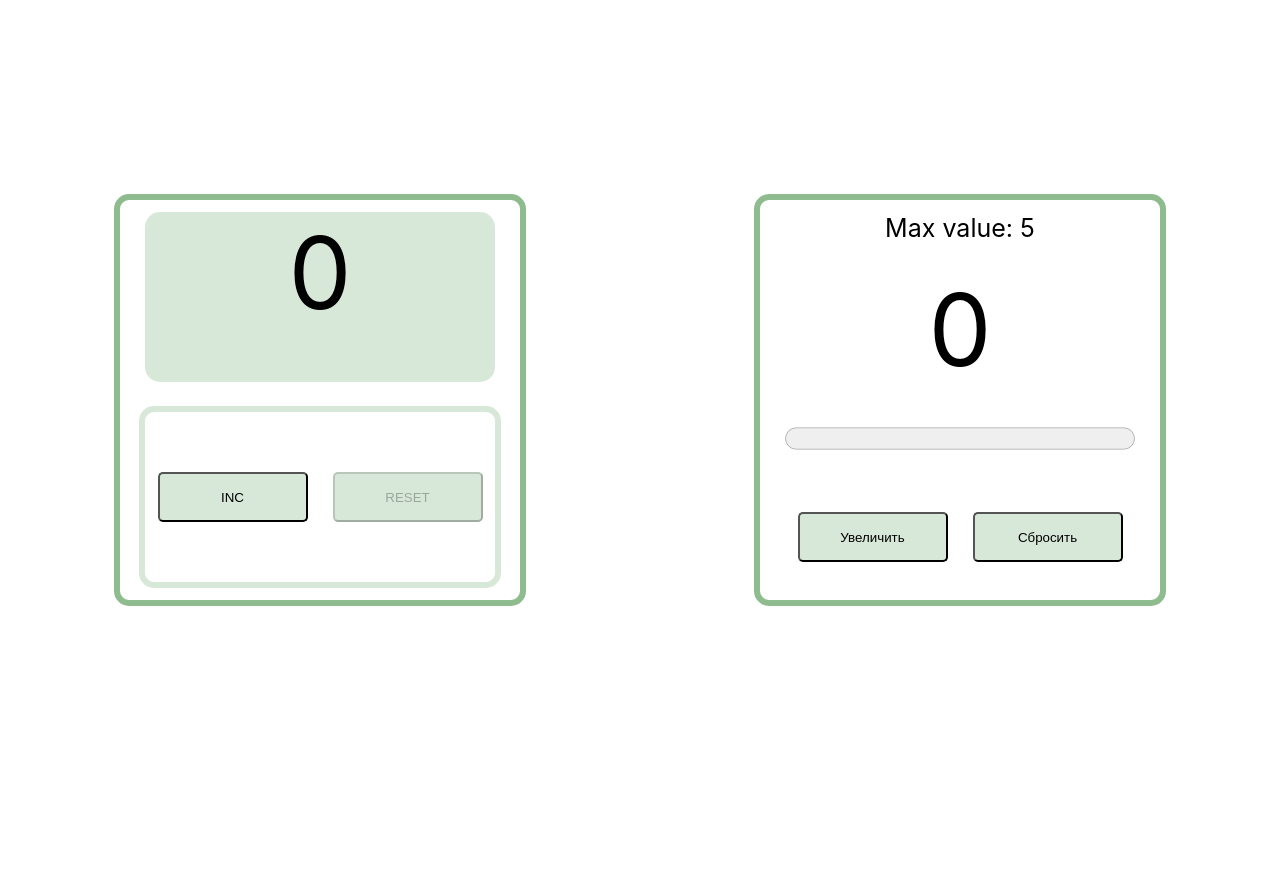
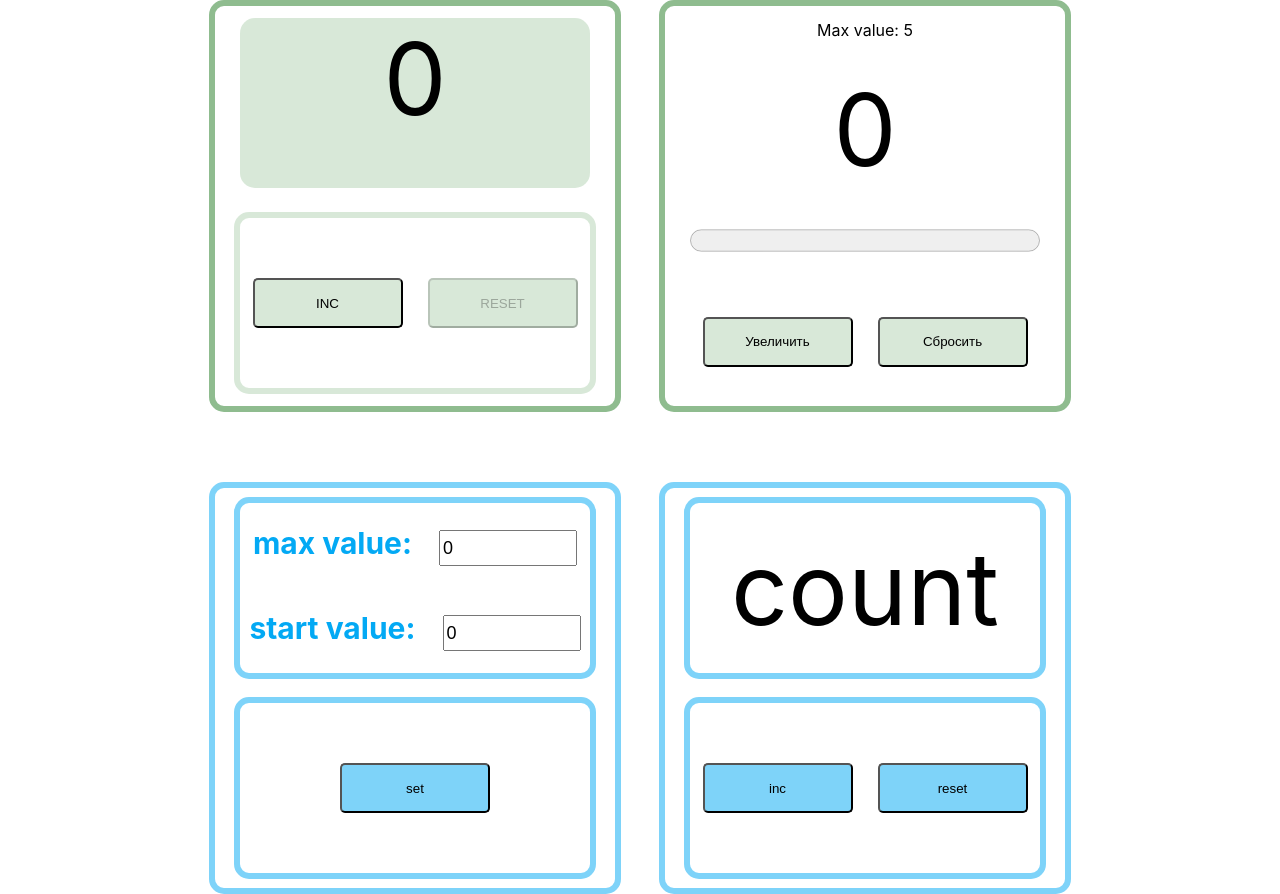
Before and after one commit to kalibria/counters, a React (Create React App) app: page / in a window 1280 px wide. Before the commit the page ends 800 px from the top, so only its background shows below. Built offline with nearby package versions, Linux system fonts and the light colour scheme.

Commit message:
added new counters

```diff
--- a/src/App.css
+++ b/src/App.css
@@ -1,11 +1,10 @@
 .App {
   text-align: center;
   display: flex;
+  flex-direction: column;
   justify-content: space-around;
   align-items: center;
-  height: 100vh;
-  font-size: 25px;
-
+  gap: 70px
 }
 
 .counter {
@@ -66,3 +65,46 @@
   width: 350px;
   height: 45px;
 }
+
+.wrapper {
+  width: 900px;
+  display: flex;
+  justify-content: space-around;
+  align-items: center;
+}
+
+.boxCounter {
+  width: 400px;
+  height: 400px;
+  border: 6px solid #03a9f482;
+  border-radius: 15px;
+  display: flex;
+  flex-direction: column;
+  justify-content: space-around;
+  align-items: center;
+}
+
+.elWrapper {
+  width: 350px;
+  min-height: 170px;
+  border-radius: 15px;
+  border: 6px solid #03a9f482;
+  font-size: 100px;
+  display: flex;
+  flex-direction: column;
+  justify-content: space-around;
+  align-items: center;
+}
+
+.form {
+  font-size: 30px;
+  color: #03a9f4;
+  font-weight: bold;
+}
+
+.input {
+  height: 30px;
+  font-size: 18px;
+  width: 130px;
+  margin-left: 20px;
+}
--- a/src/App.tsx
+++ b/src/App.tsx
@@ -2,13 +2,24 @@ import React from 'react';
 import './App.css';
 import {Counter} from "./components/Counter";
 import {ProgressCounter} from "./components/ProgressCounter";
+import {BoxCounter1} from "./components/BoxCounter1";
+import {BoxCounter2} from "./components/BoxCounter2";
 
 function App() {
   return (
-    <div className="App">
-      <Counter/>
-      <ProgressCounter/>
-    </div>
+      <div className="App">
+          <div className={'wrapper'}>
+              <Counter/>
+              <ProgressCounter/>
+          </div>
+
+          <div className={'wrapper'}>
+              <BoxCounter1/>
+              <BoxCounter2/>
+          </div>
+
+
+      </div>
   );
 }
 
--- /dev/null
+++ b/src/components/BoxCounter.tsx
@@ -0,0 +1,14 @@
+import React, {ReactNode} from "react";
+
+
+type BoxCounterProps = {
+    children: ReactNode;
+}
+
+export const BoxCounter = ({children}: BoxCounterProps) => {
+    return (
+        <div className={'boxCounter'}>
+            {children}
+        </div>
+    )
+}
--- /dev/null
+++ b/src/components/BoxCounter1.tsx
@@ -0,0 +1,21 @@
+import {BoxCounter} from "./BoxCounter";
+import {ElWrapper} from "./ElWrapper";
+import {Input} from "./Input";
+import {Button} from "./Button";
+
+export const BoxCounter1 = () => {
+    const onSetClick = () => {
+
+    }
+    return (
+        <BoxCounter>
+            <ElWrapper>
+                <Input name={'max value'} value={0}/>
+                <Input name={'start value'} value={0}/>
+            </ElWrapper>
+            <ElWrapper>
+                <Button name={'set'} handleClick={onSetClick} color={'#03a9f482'}/>
+            </ElWrapper>
+        </BoxCounter>
+    )
+}
--- /dev/null
+++ b/src/components/BoxCounter2.tsx
@@ -0,0 +1,23 @@
+import {FunctionComponent} from "react";
+import {BoxCounter} from "./BoxCounter";
+import {ElWrapper} from "./ElWrapper";
+import {Button} from "./Button";
+
+export const BoxCounter2: FunctionComponent = () => {
+    const onClickHandler = () => {
+
+    }
+
+    return (
+        <BoxCounter>
+            <ElWrapper>
+                <div>count</div>
+            </ElWrapper>
+            <ElWrapper flexDirection={'row'}>
+                <Button name={'inc'} handleClick={onClickHandler} color={'#03a9f482'}/>
+                <Button name={'reset'} handleClick={onClickHandler} color={'#03a9f482'}/>
+            </ElWrapper>
+
+        </BoxCounter>
+    )
+}
--- a/src/components/Button.tsx
+++ b/src/components/Button.tsx
@@ -2,12 +2,13 @@ import React from 'react';
 
 type ButtonProps = {
     name: string;
-    handleClick:() => void;
-    isDisabled?: boolean
+    handleClick: () => void;
+    isDisabled?: boolean;
+    color?: string
 }
 
-export const Button = ({name, handleClick, isDisabled}:ButtonProps) => {
+export const Button = ({name, handleClick, isDisabled, color:backgroundColor}: ButtonProps) => {
     return (
-        <button className={'button'} onClick={handleClick} disabled={isDisabled}>{name}</button>
+        <button  className={'button'} style={backgroundColor ? {backgroundColor} : {}} onClick={handleClick} disabled={isDisabled}>{name}</button>
     );
 };
--- /dev/null
+++ b/src/components/ElWrapper.tsx
@@ -0,0 +1,12 @@
+import React, {ReactNode} from "react";
+
+type InfoPanelProps ={
+    flexDirection?: "column" | "row";
+    children: ReactNode
+}
+
+export const ElWrapper = ({children, flexDirection}: InfoPanelProps) => {
+    return <div className={'elWrapper'} style={flexDirection ? {flexDirection} : {}}>
+        {children}
+    </div>
+}
--- /dev/null
+++ b/src/components/Input.tsx
@@ -0,0 +1,13 @@
+type InputProps = {
+    name: string
+    value: number
+}
+
+export const Input = ({name, value}: InputProps) => {
+    return (
+        <form className={'form'}>
+            <label htmlFor={name}>{name}: </label>
+            <input id={name} type={'number'} value={value} className={'input'}/>
+        </form>
+    )
+}
--- a/src/components/Scoreboard.tsx
+++ b/src/components/Scoreboard.tsx
@@ -1,4 +1,4 @@
-import React from 'react';
+import React, {ReactNode} from 'react';
 
 type ScoreboardProps = {
     count: number;
```
